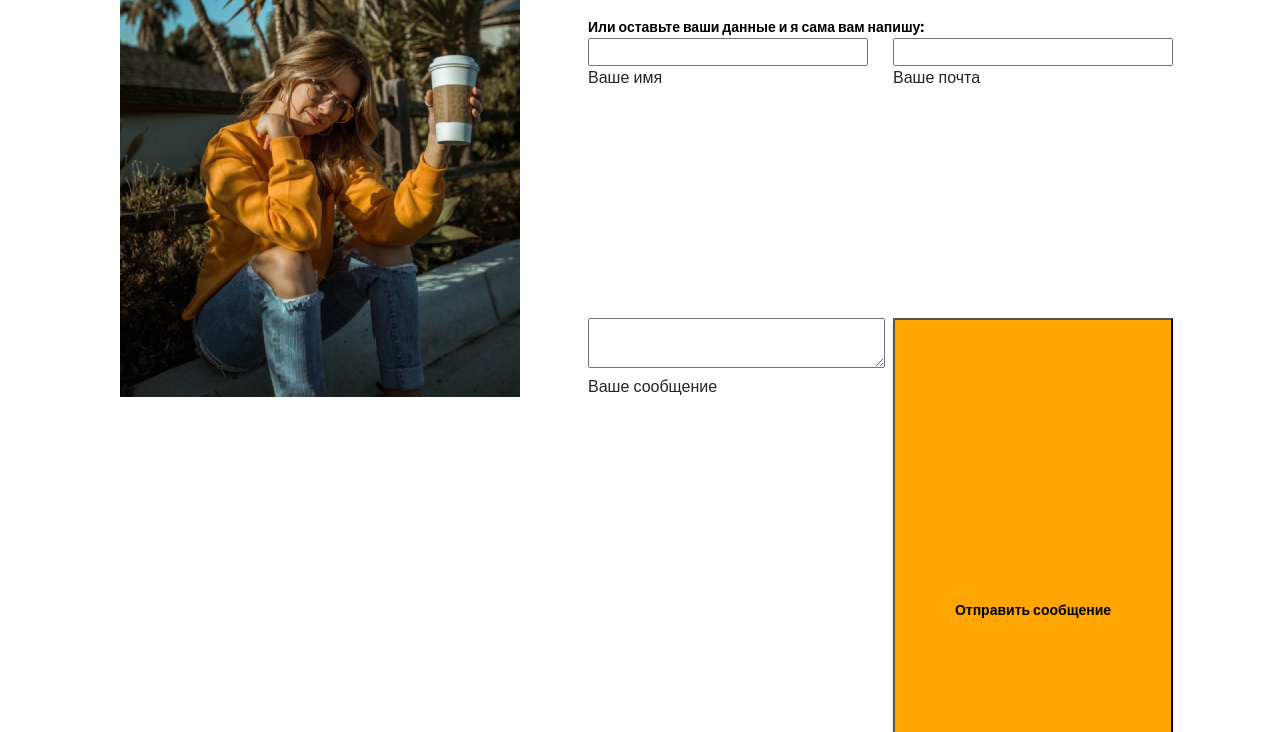
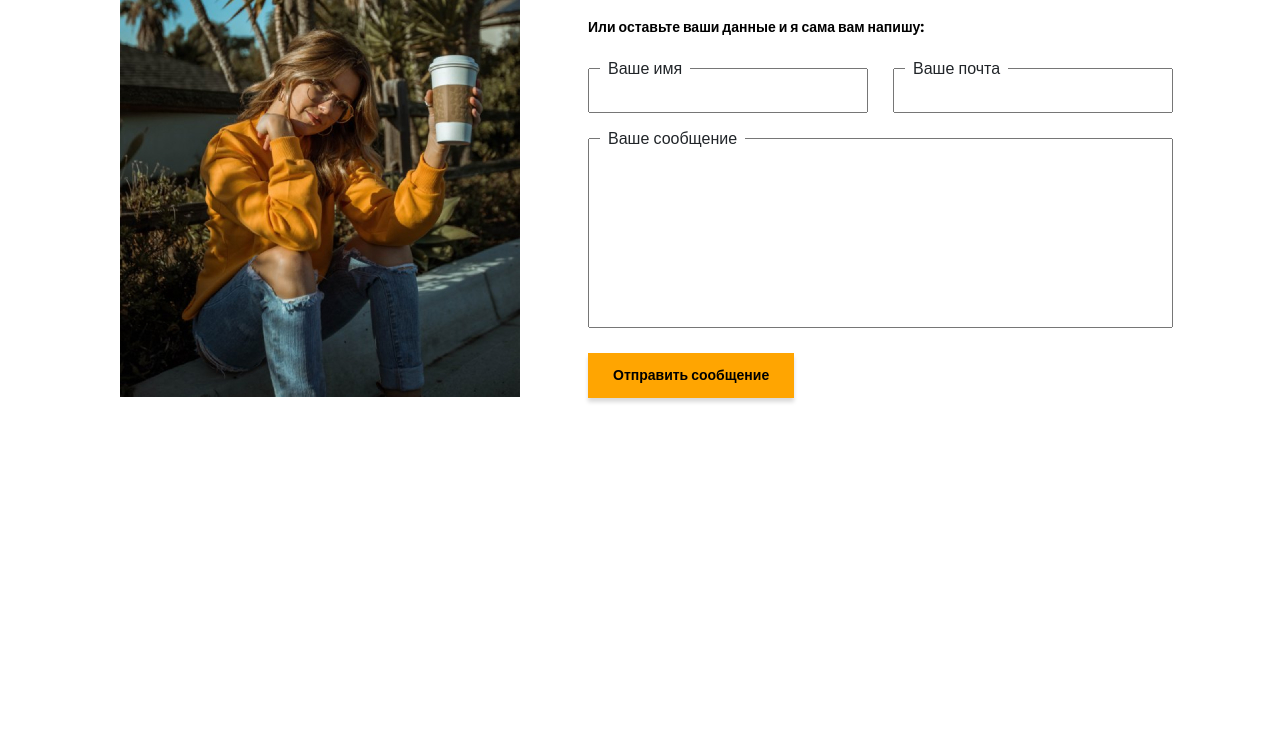
Before and after one commit to AlexiusMart/portfolio-grid-project, a website: page src/index.html in a window 1280 px wide. Shown: the part 4828-5560 px from the top of the page. After the commit the page ends 5316 px from the top, so only its background shows below. Drawn offline with nearby package versions, Linux system fonts and the light colour scheme; files that its build step writes are made by us from their sources; files whose address does not match are found by name.

Commit message:
contacts complete

```diff
--- a/src/index.html
+++ b/src/index.html
@@ -449,19 +449,21 @@
                     <div class="title title_fs14 contacts__text-soc">Или оставьте ваши данные и я сама вам напишу:</div>
 
                     <form action="#" class="contacts__form">
-                        <div class="">
-                            <input type="text" id="text" name="text" class="contacts__input">
+                        <div class="contacts__input">
+                            <input type="text" id="text" name="text" class="contacts__input-text">
                             <label for="text">Ваше имя</label>
                         </div>
-                        <div class="">
-                            <input type="email" id="email" name="email" class="contacts__input">
+                        <div class="contacts__input">
+                            <input type="email" id="email" name="email" class="contacts__input-email">
                             <label for="email">Ваше почта</label>
                         </div>
-                        <div class="contacts__input">
-                            <textarea name="text" id="textarea" class=""></textarea>
+                        <div class="contacts__textarea">
+                            <textarea name="text" id="textarea" class="contacts__textarea-area"></textarea>
                             <label for="textarea">Ваше сообщение</label>
                         </div>
-                        <button class="btn contacts__button">Отправить сообщение</button>
+                        <div>
+                            <button class="btn contacts__button">Отправить сообщение</button>
+                        </div>
                     </form>
                 </div>
             </div>
--- a/src/sass/blocks/_contacts.sass
+++ b/src/sass/blocks/_contacts.sass
@@ -27,8 +27,29 @@
     &__link
         margin-right: 20px
     &__form
+        margin-top: 30px
         display: grid
-        grid-template: 280px 585px 220px / repeat(2, 280px)
-        column-gap: 25px
+        grid-template: 45px 190px 45px / repeat(2, 280px)
+        gap: 25px 25px
+        label
+            position: absolute
+            left: 12px
+            top: -11px
+            padding: 0 8px
+            background-color: #fff
     &__input
-        width: 100%
+        position: relative
+        &-text, &-email
+            padding: 0 20px
+            width: 100%
+            height: 100%
+    &__textarea
+        position: relative
+        grid-column: 1 / 3
+        textarea
+            width: 100%
+            height: 100%
+            resize: none
+            padding: 20px
+    &__button
+        border: none
```
Also changed, not shown: dist/css/style.min.css, dist/index.html.
